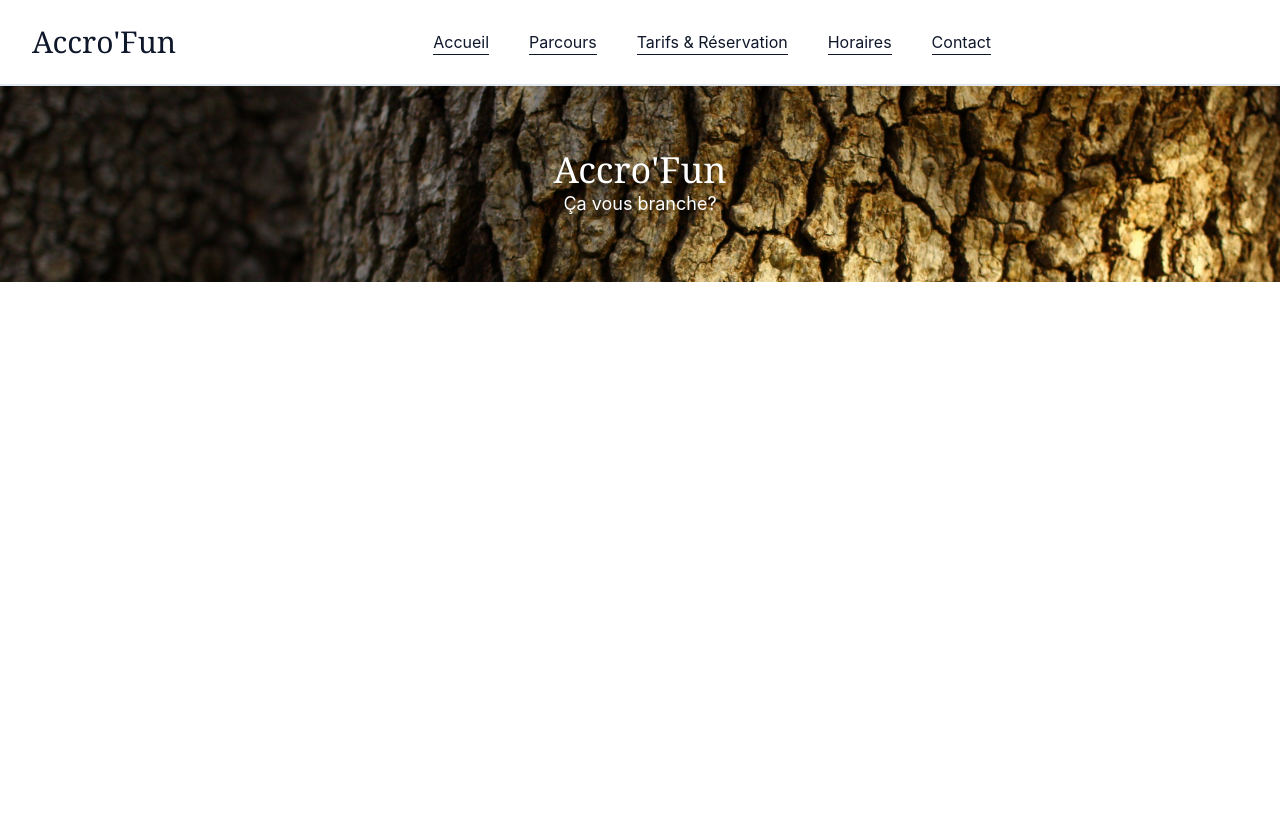
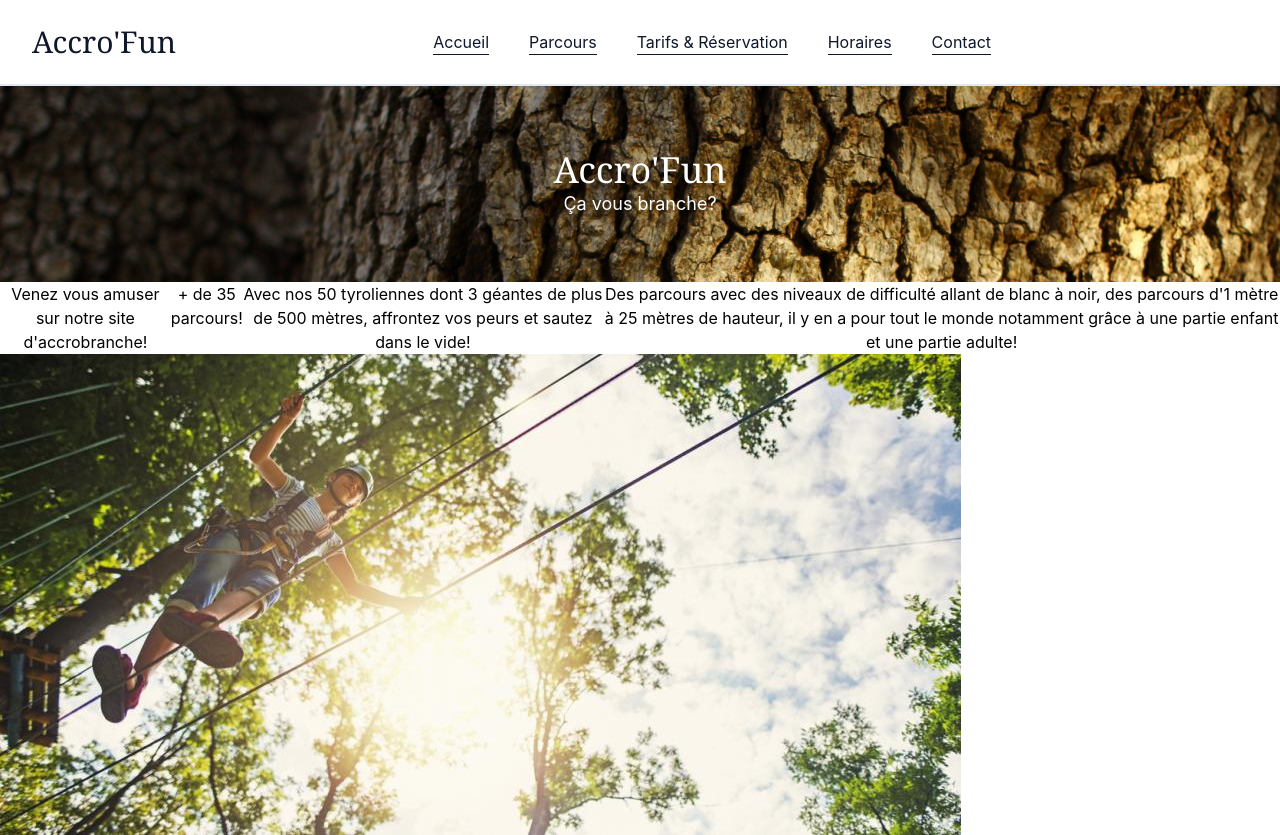
Before and after one commit to HM22-code/Static-web-page-showcase, a React (Create React App) app: page / in a window 1280 px wide. Before the commit the page ends 800 px from the top, so only its background shows below. Built offline with nearby package versions, Linux system fonts and the light colour scheme; the HTML template or start-up script is replaced by a standard one.

Commit message:
Adding home content

```diff
--- a/src/components/Banner.jsx
+++ b/src/components/Banner.jsx
@@ -6,7 +6,7 @@ function Banner() {
 			<h1 className="hidden font-serif text-4xl text-white sm:block">
 				Accro'Fun
 			</h1>
-			<h4 className="text-lg text-white">Ça vous branche?</h4>
+			<h2 className="text-lg text-white">Ça vous branche?</h2>
 		</div>
 	);
 }
--- a/src/components/Body.jsx
+++ b/src/components/Body.jsx
@@ -5,6 +5,21 @@ function Body() {
 	return (
 		<div>
 			<Banner />
+			<div className="flex flex-col md:flex-row">
+				<h1>Venez vous amuser sur notre site d'accrobranche!</h1>
+				<h2>+ de 35 parcours!</h2>
+				<p>
+					Avec nos 50 tyroliennes dont 3 géantes de plus de 500
+					mètres, affrontez vos peurs et sautez dans le vide!
+				</p>
+				<p>
+					Des parcours avec des niveaux de difficulté allant de blanc
+					à noir, des parcours d'1 mètre à 25 mètres de hauteur, il y
+					en a pour tout le monde notamment grâce à une partie enfant
+					et une partie adulte!
+				</p>
+			</div>
+			<img src="./assets/img/home.jpg" alt="" />
 		</div>
 	);
 }
```
